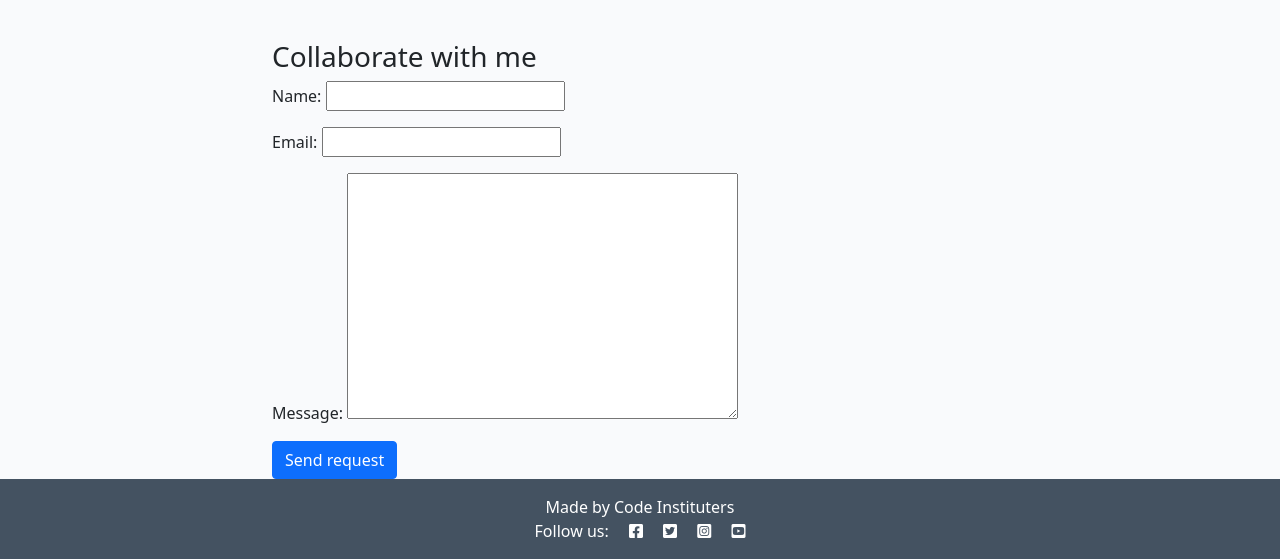
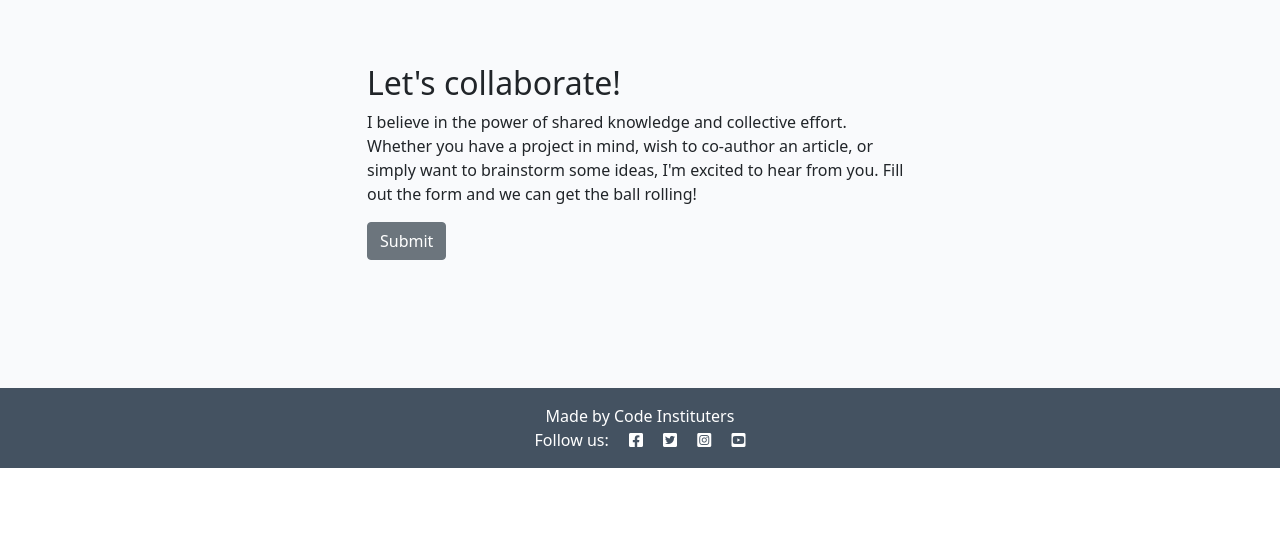
Before and after one commit to ValentinoFarias/django-blog, a Django app: page /about/ in a window 1280 px wide. Shown: the part 332-891 px from the top of the page. After the commit the page ends 800 px from the top, so only its background shows below. Run offline with Django 4.2, Linux system fonts and the light colour scheme; data that the repository does not hold is empty; parts of the project's set-up code (start-up, migrations or seed data) failed here and were passed over; some libraries are stand-ins or nearby versions.

Commit message:
Fixing about section

```diff
--- a/about/models.py
+++ b/about/models.py
@@ -1,26 +1,22 @@
 from django.db import models
+
+# Create your models here.
 
 
 class About(models.Model):
     title = models.CharField(max_length=200)
+    updated_on = models.DateTimeField(auto_now=True)
     content = models.TextField()
-    updated_on = models.DateTimeField(auto_now=True)
 
-    class Meta:
-        ordering = ["-updated_on"]
-
-    def __str__(self) -> str:
+    def __str__(self):
         return self.title
 
 
-class Collaborate(models.Model):
-    name = models.CharField(max_length=80)
+class CollaborateRequest(models.Model):
+    name = models.CharField(max_length=200)
     email = models.EmailField()
     message = models.TextField()
-    created_on = models.DateTimeField(auto_now_add=True)
+    read = models.BooleanField(default=False)
 
-    class Meta:
-        ordering = ["-created_on"]
-
-    def __str__(self) -> str:
-        return f"{self.name} ({self.email})"
+    def __str__(self):
+        return f"Collaboration request from {self.name}"
--- a/about/templates/about/about.html
+++ b/about/templates/about/about.html
@@ -1,15 +1,15 @@
 {% extends 'base.html' %}
+{% load static %}
+{% load crispy_forms_tags %}
+
 {% block content %}
-{% load static %}
 <div class="container mt-5">
   <div class="row">
-    <div class="col-4 text-center">
-      <img src="{% static 'images/nobody.jpg' %}" width="75%" />
+    <div class="col-12 col-md-4 text-center">
+      <img src="{% static 'images/nobody.jpg' %}" width="75%">
     </div>
-    <div class="col-8">
-      <!-- Title goes between these h2 tags -->
+    <div class="col-12 col-md-8">
       <h2>{{ about.title }}</h2>
-      <!-- Content goes directly underneath this -->
       {{ about.content | safe }}
     </div>
   </div>
@@ -20,15 +20,23 @@
       <p class="text-end"><em>Updated on: {{ about.updated_on }}</em></p>
     </div>
   </div>
-  <div class="row mt-4">
-  <div class="col-12 col-md-8 offset-md-2">
-    <h3>Collaborate with me</h3>
-    <form method="post">
-    {% csrf_token %}
-    {{ collaborate_form.as_p }}
-    <button type="submit" class="btn btn-primary">Send request</button>
-    </form>
-  </div>
+  <div class="row justify-content-center">
+    <div class="col-12 col-md-6 my-5">
+      <h2>Let's collaborate!</h2>
+      <p>I believe in the power of shared knowledge and collective effort.
+        Whether you have a project in mind, wish to co-author
+        an article, or simply want to brainstorm some ideas,
+        I'm excited to hear from you. Fill out the form
+        and we can get the ball rolling!</p>
+
+      <!-- add your form here. Your submit button should
+                                have the classes of btn, btn-secondary -->
+      <form method="post">
+        {{ collaborate_form | crispy }}
+        {% csrf_token %}
+        <button class="btn btn-secondary" type="submit">Submit</button>
+      </form>
+    </div>
   </div>
 </div>
 {% endblock content %}
--- a/about/urls.py
+++ b/about/urls.py
@@ -1,8 +1,6 @@
+from . import views
 from django.urls import path
 
-from . import views
-
-
 urlpatterns = [
-    path("", views.about_me, name="about"),
+    path('', views.about_me, name='about'),
 ]
--- a/about/views.py
+++ b/about/views.py
@@ -1,12 +1,11 @@
+from django.shortcuts import render
 from django.contrib import messages
-from django.shortcuts import render
-
+from .models import About
 from .forms import CollaborateForm
-from .models import About
 
 
 def about_me(request):
-    """Renders the About page with the most recent About entry and handles collaboration form submissions."""
+
     if request.method == "POST":
         collaborate_form = CollaborateForm(data=request.POST)
         if collaborate_form.is_valid():
@@ -14,10 +13,10 @@ def about_me(request):
             messages.add_message(
                 request,
                 messages.SUCCESS,
-                "Collaboration request received! I endeavour to respond within 2 working days.",
+                "Collaboration request received! I endeavour to respond within 2 working days."
             )
 
-    about = About.objects.all().order_by("-updated_on").first()
+    about = About.objects.all().order_by('-updated_on').first()
     collaborate_form = CollaborateForm()
 
     return render(
@@ -25,6 +24,6 @@ def about_me(request):
         "about/about.html",
         {
             "about": about,
-            "collaborate_form": collaborate_form,
+            "collaborate_form": collaborate_form
         },
     )
```
